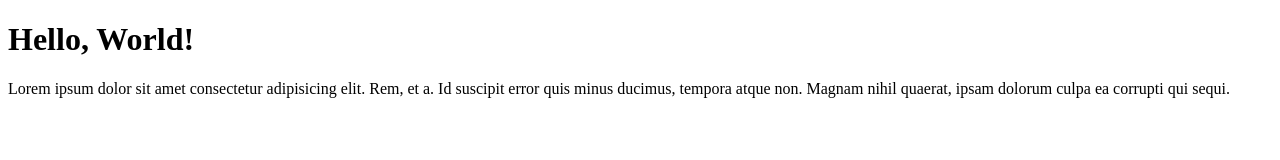
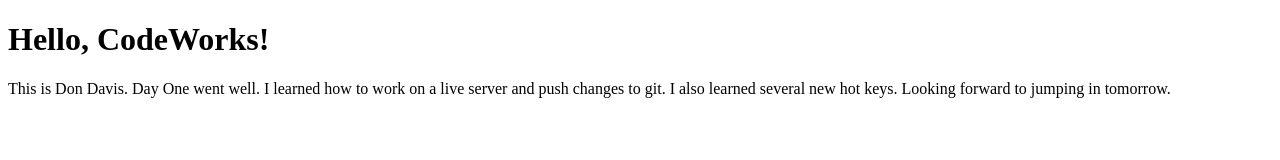
Before and after one commit to djdavis23/day-1, a plain HTML site: page index.html in a window 1280 px wide. Drawn offline with Linux system fonts and the light colour scheme.

Commit message:
Update test

```diff
--- a/index.html
+++ b/index.html
@@ -9,9 +9,9 @@
 </head>
 
 <body>
-    <h1>Hello, World!</h1>
-    <p>Lorem ipsum dolor sit amet consectetur adipisicing elit. Rem, et a. Id suscipit error quis minus ducimus, tempora atque
-        non. Magnam nihil quaerat, ipsam dolorum culpa ea corrupti qui sequi.</p>
+    <h1>Hello, CodeWorks!</h1>
+    <p>This is Don Davis. Day One went well. I learned how to work on a live server and push changes to git. I also learned
+        several new hot keys. Looking forward to jumping in tomorrow.</p>
 </body>
 
 </html>
```
